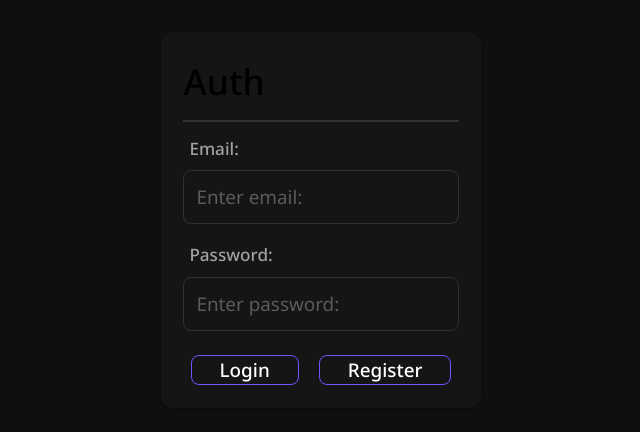
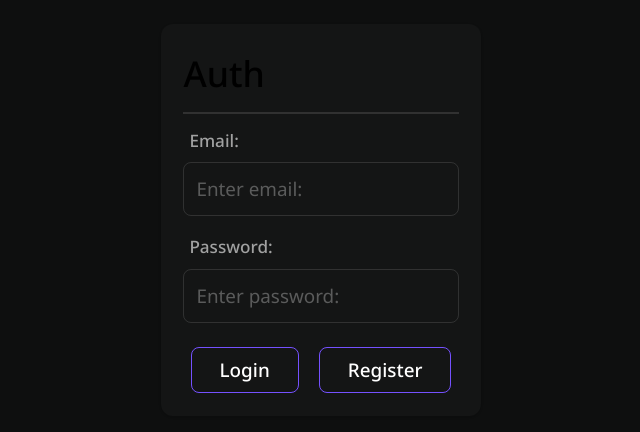
Before and after one commit to konstantin-it-lysenko/task-handler-frontend, a Next.js app: page /auth in a window 1280 px wide. Shown: the part 180-612 px from the top of the page, without its empty margins (319-959 px from the left). Built offline with nearby package versions, Linux system fonts and the light colour scheme.

Commit message:
fix: button padding y

```diff
--- a/src/components/ui/buttons/Button.tsx
+++ b/src/components/ui/buttons/Button.tsx
@@ -9,7 +9,7 @@ export function Button({
     ...rest
 }: PropsWithChildren<TypeButton>) {
     return (
-        <button className={cn('linear rounded-lg bg-transparent border border-primary py2 px-7 text-base font-medium text-white transition hover:bg-primary active:bg-brand-700',
+        <button className={cn('linear rounded-lg bg-transparent border border-primary py-2 px-7 text-base font-medium text-white transition hover:bg-primary active:bg-brand-700',
             className
         )}
             {...rest}
```
